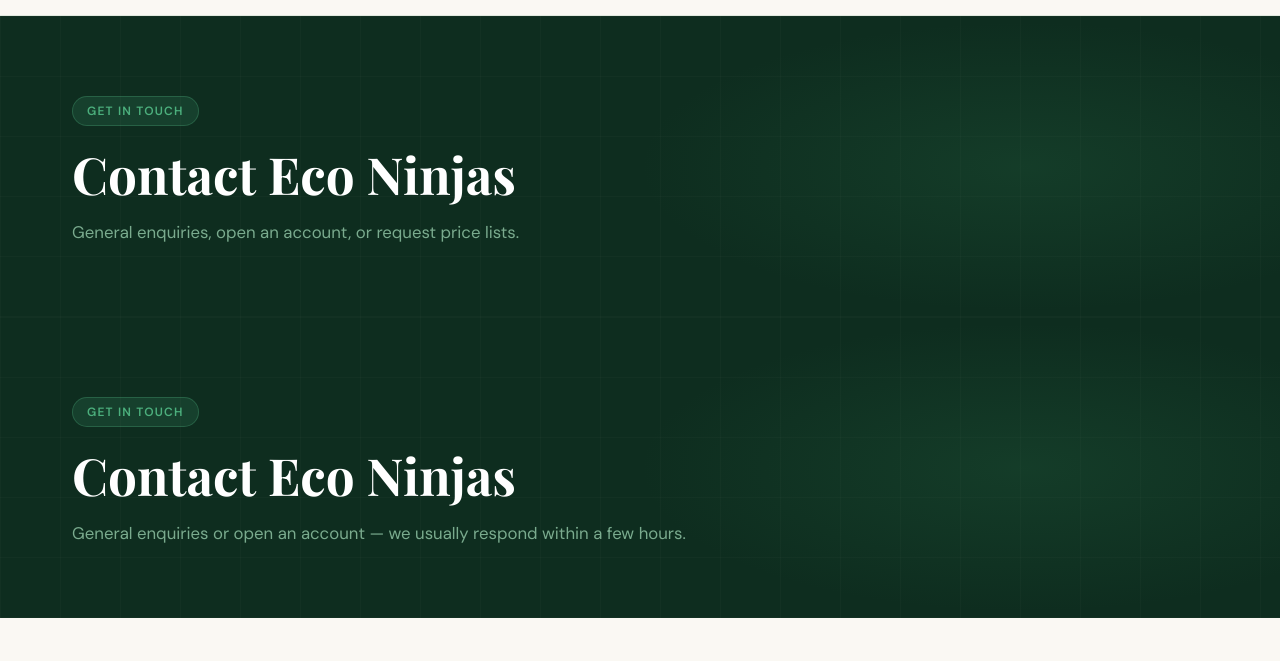
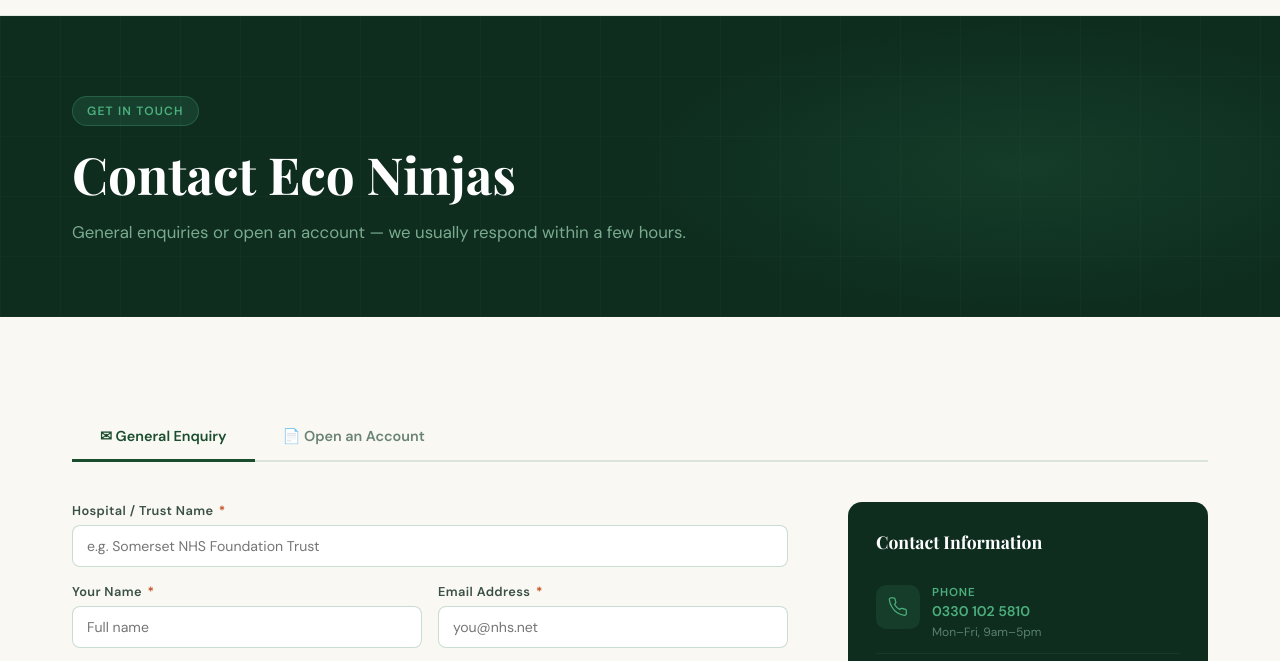
Before and after one commit to Ndraper9/Eco-Ninjas-Website, a plain HTML site: page contact-us.html in a window 1280 px wide. Shown: the part 130-791 px from the top of the page. Drawn offline with nearby package versions, Linux system fonts and the light colour scheme.

Commit message:
Add files via upload

```diff
--- a/contact-us.html
+++ b/contact-us.html
@@ -135,14 +135,6 @@
   <div class="topbar"><div class="topbar-inner"><span>Working towards a safer &amp; more sustainable NHS</span><div class="topbar-right"><a href="https://app.econinjas.co.uk/econinjas-portal">Order Portal</a><span class="topbar-badge">Net Zero Committed</span><a href="tel:+443301025810">0330 102 5810</a></div></div></div>
   <header id="header"><div class="nav-inner"><a class="logo" href="index.html"><img src="eco-ninjas-logo.jpg" alt="Eco Ninjas Logo" onerror="this.style.display='none'" /><span class="logo-sub">See the Name, Know the Role, Trust the Team</span></a><nav><a href="index.html">Home</a><a href="about-us.html">About Us</a><a href="products.html">Products</a><a href="benefits.html">Benefits</a><a href="case-studies.html">Case Studies</a><a href="resource-hub.html">Resource Hub</a><a href="blog.html">Blog</a><a href="contact-us.html" class="nav-cta active">Contact Us</a></nav><button class="menu-toggle" id="menuToggle" aria-label="Open menu"><span></span><span></span><span></span></button></div></header>
   <nav class="mobile-nav" id="mobileNav"><button class="mobile-nav-close" id="menuClose">&times;</button><a href="index.html">Home</a><a href="about-us.html">About Us</a><a href="products.html">Products</a><a href="benefits.html">Benefits</a><a href="case-studies.html">Case Studies</a><a href="resource-hub.html">Resource Hub</a><a href="blog.html">Blog</a><a href="contact-us.html">Contact Us</a></nav>
-
-  <div class="page-hero">
-    <div class="page-hero-inner">
-      <div class="page-hero-tag">Get in Touch</div>
-      <h1>Contact Eco Ninjas</h1>
-      <p class="page-hero-sub">General enquiries, open an account, or request price lists.</p>
-    </div>
-  </div>
 
 
   <div class="page-hero">
```
